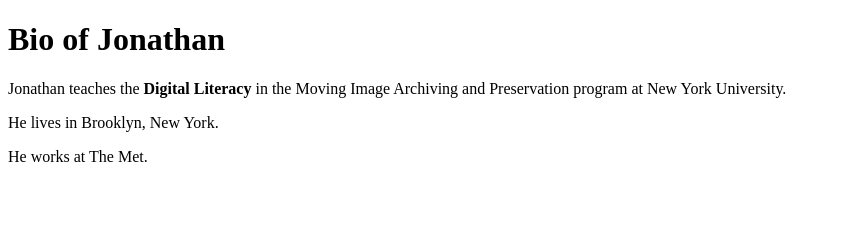
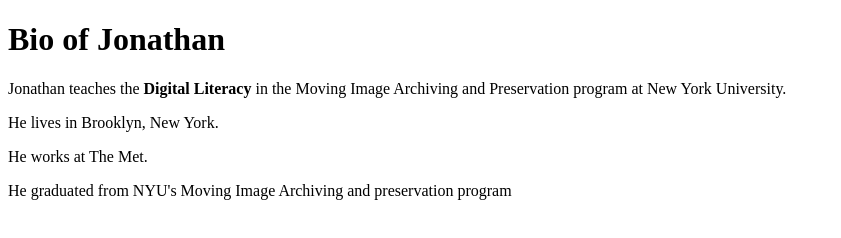
Before and after one commit to jmf-nyu/personal_page, a plain HTML site: page index.html in a window 1280 px wide. Shown: the whole page, without its empty margins (0-841 px from the left). Drawn offline with Linux system fonts and the light colour scheme.

Commit message:
Update index.html -- added education

```diff
--- a/index.html
+++ b/index.html
@@ -8,5 +8,6 @@
     <p>Jonathan teaches the <strong>Digital Literacy</strong> in the Moving Image Archiving and Preservation program at New York University.</p>
     <p>He lives in Brooklyn, New York.</p>
     <p>He works at The Met.</p>
+    <p>He graduated from NYU's Moving Image Archiving and preservation program</p>
   </body>
 </html>
```
